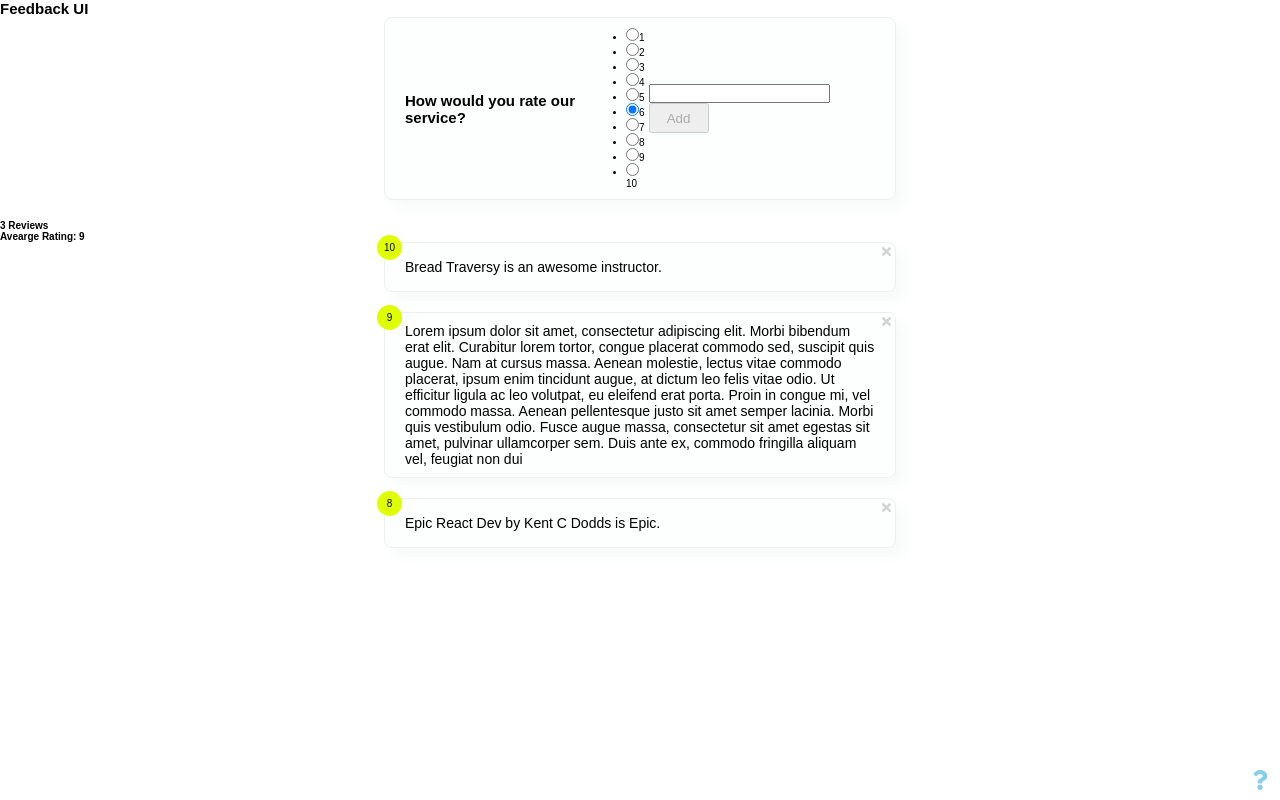
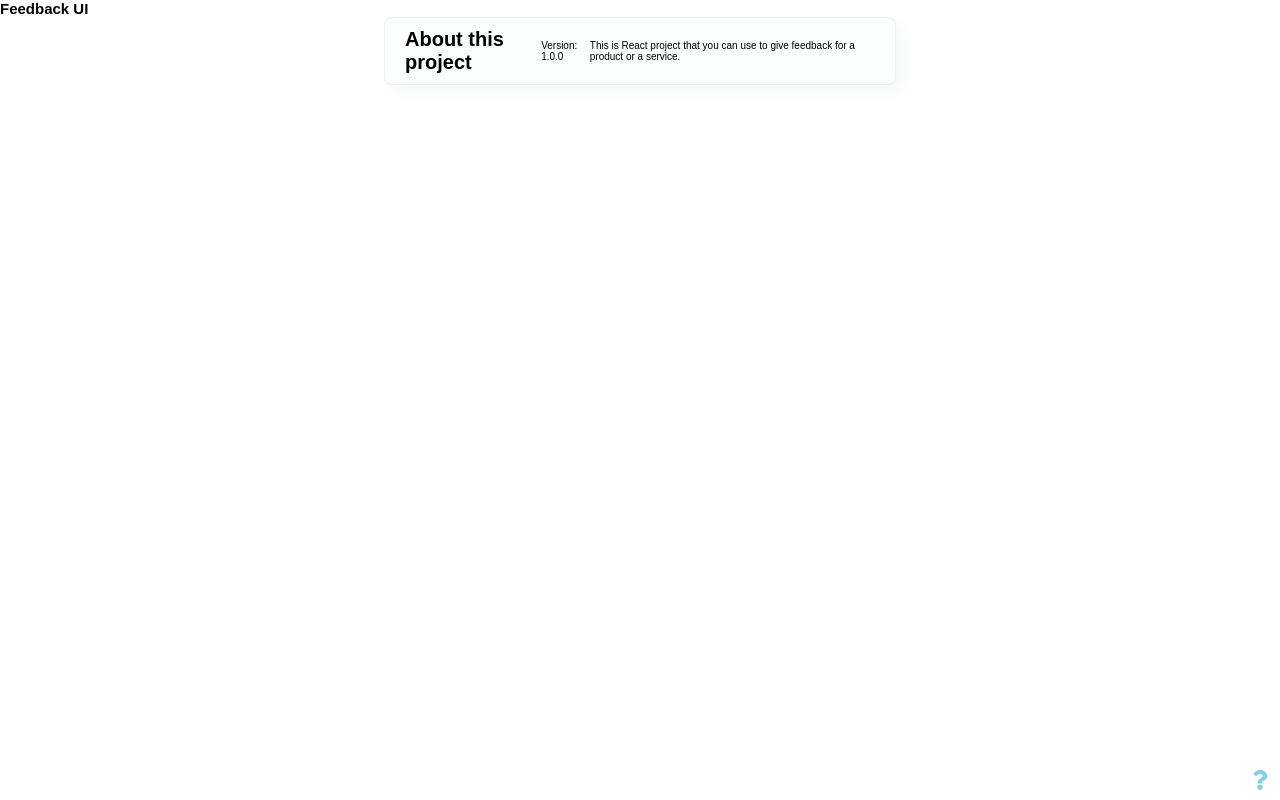
Before and after one commit to sundaray/feedback-app, a React (Create React App) app: page /about in a window 1280 px wide. Built offline with nearby package versions, Linux system fonts and the light colour scheme; the HTML template or start-up script is replaced by a standard one.

Commit message:
Added React Router & Created an About page

```diff
--- a/src/App.js
+++ b/src/App.js
@@ -1,6 +1,6 @@
 import React, { useState } from "react";
 import { createContext, useContext } from "react";
-import { Routes, Route } from "react-router-dom";
+import { Routes, Route, Link } from "react-router-dom";
 import { FaQuestion } from "react-icons/fa";
 import Header from "./components/Header";
 import FeedbackList from "./components/FeedbackList";
@@ -24,17 +24,25 @@
   };
 
   return (
-    <>
+    <FeedbackContext.Provider value={feedback}>
       <Header />
-      <FeedbackContext.Provider value={feedback}>
+      <Routes>
+        <Route
+          path="/"
+          element={
             <div className="feedback-container">
               <FeedbackForm />
               <FeedbackStats feedback={feedbackData} />
               <FeedbackList feedback={feedbackData} />
             </div>
+          }
+        />
+        <Route path="/about" element={<About />} />
+      </Routes>
+      <Link to="/about">
+        <FaQuestion className="question-icon" />
+      </Link>
     </FeedbackContext.Provider>
-      <FaQuestion className="question-icon" />
-    </>
   );
 };
 
--- a/src/components/pages/About.js
+++ b/src/components/pages/About.js
@@ -1,12 +1,15 @@
 import React from "react";
+import Card from "../sharedStyling/Card";
 const About = () => {
   return (
-    <div>
-      <h4>
+    <Card>
+      <h1>About this project</h1>
+      <p>Version: 1.0.0</p>
+      <p>
         This is React project that you can use to give feedback for a product or
         a service.
-      </h4>
-    </div>
+      </p>
+    </Card>
   );
 };
 
```
Lines whose indentation alone changed are shown as unchanged.
